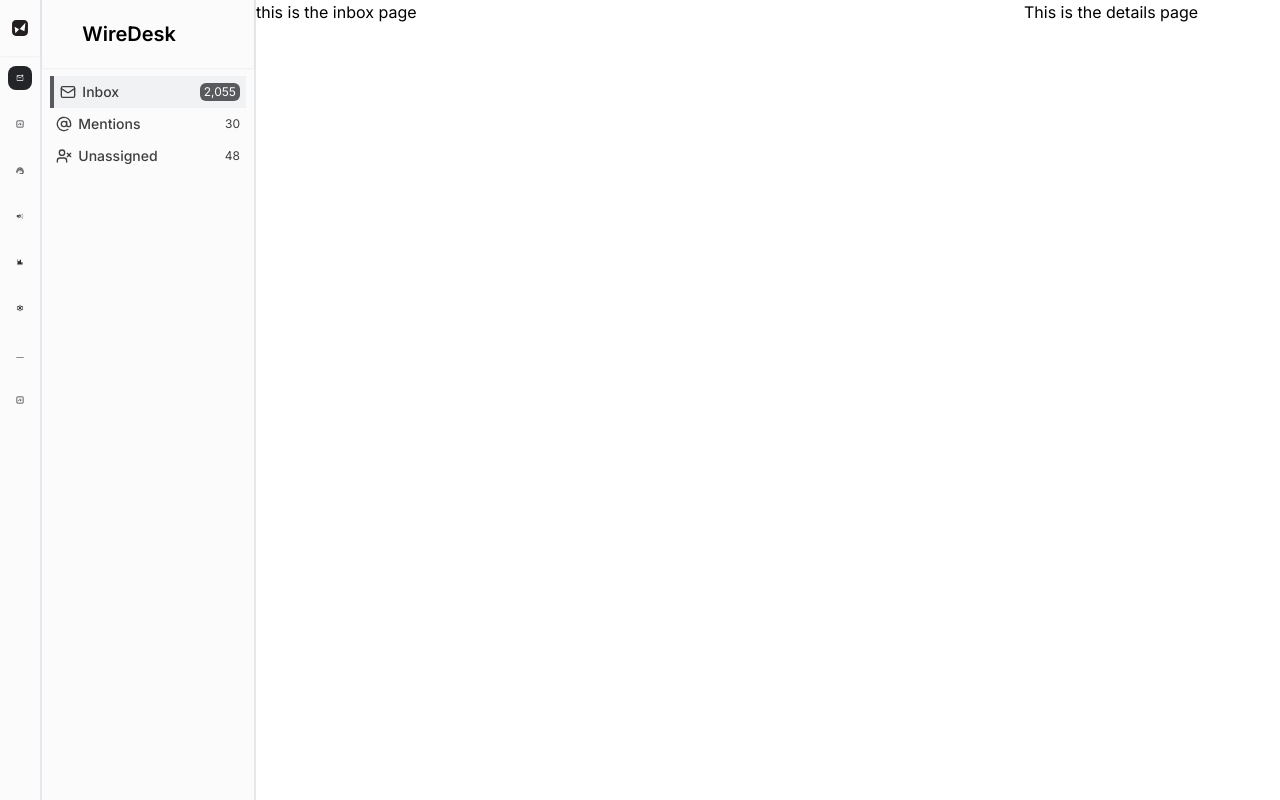
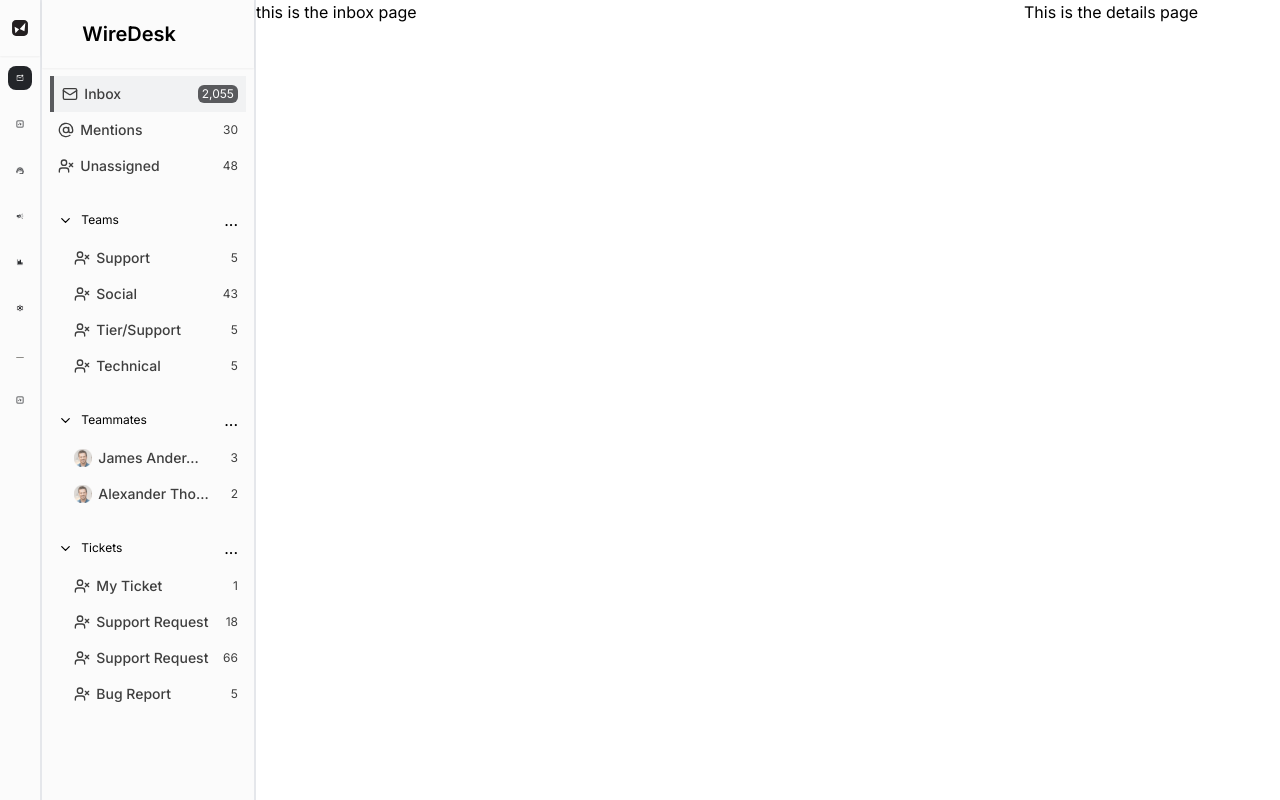
Before and after one commit to Marvelousy20/wiredesk, a Next.js app: page / in a window 1280 px wide. Built offline with nearby package versions, Linux system fonts and the light colour scheme.

Commit message:
making sidebar

```diff
--- a/package.json
+++ b/package.json
@@ -9,6 +9,7 @@
     "lint": "next lint"
   },
   "dependencies": {
+    "@headlessui/react": "^2.0.4",
     "lucide-react": "^0.383.0",
     "next": "14.2.3",
     "react": "^18",
--- /dev/null
+++ b/src/components/General/Dropdown.tsx
@@ -0,0 +1,51 @@
+"use client";
+import { useState } from "react";
+import { Transition } from "@headlessui/react";
+import { ChevronUp, ChevronDown } from "lucide-react";
+
+interface DropdownProps {
+  title: string;
+  items: any;
+}
+
+const Dropdown = ({ title, items }: DropdownProps) => {
+  const [isOpen, setIsOpen] = useState(true);
+
+  return (
+    <div className="w-full">
+      <button
+        className="flex justify-between items-center w-full p-2 focus:outline-none"
+        onClick={() => setIsOpen(!isOpen)}
+      >
+        <div className="flex items-center gap-2">
+          <span>
+            {isOpen ? <ChevronDown size={15} /> : <ChevronUp size={15} />}
+          </span>
+          <span className="text-[0.75rem]">{title}</span>
+        </div>
+
+        <div>...</div>
+      </button>
+
+      <Transition
+        show={isOpen}
+        enter="transition-all duration-300"
+        enterFrom="opacity-0 max-h-0"
+        enterTo="opacity-100 max-h-screen"
+        leave="transition-all duration-300"
+        leaveFrom="opacity-100 max-h-screen"
+        leaveTo="opacity-0 max-h-0"
+      >
+        <div className="overflow-hidden">
+          {items.map((item: string, index: number) => (
+            <div key={index} className="pl-4 border-gray-300">
+              {item}
+            </div>
+          ))}
+        </div>
+      </Transition>
+    </div>
+  );
+};
+
+export default Dropdown;
--- a/src/components/Sidebar/Inbox/inbox.tsx
+++ b/src/components/Sidebar/Inbox/inbox.tsx
@@ -1,8 +1,9 @@
 "use client";
 
 import { Mail, AtSign, UserX } from "lucide-react";
-import { title } from "process";
+import Dropdown from "@/components/General/Dropdown";
 import { useState } from "react";
+import Image from "next/image";
 
 const messages = [
   {
@@ -45,6 +46,56 @@ const teams = [
   },
 ];
 
+const teamsmates = [
+  {
+    title: "James Ander...",
+    unread: "3",
+    icon: (
+      <Image
+        src="/sidebar/items/avatar.svg"
+        alt="avatar"
+        width={18}
+        height={18}
+      />
+    ),
+  },
+  {
+    title: "Alexander Tho...",
+    unread: "2",
+    icon: (
+      <Image
+        src="/sidebar/items/avatar.svg"
+        alt="avatar"
+        width={18}
+        height={18}
+      />
+    ),
+  },
+];
+
+const tickets = [
+  {
+    title: "My Ticket",
+    unread: "1",
+    icon: <UserX size={16} />,
+  },
+  {
+    title: "Support Request",
+    unread: "18",
+    icon: <UserX size={16} />,
+  },
+  {
+    title: "Support Request",
+    unread: "66",
+    icon: <UserX size={16} />,
+  },
+  {
+    title: "Bug Report",
+    unread: "5",
+    icon: <UserX size={16} />,
+  },
+];
+
 export default function Inbox() {
   const [selectedInbox, setSelectedInbox] = useState("Inbox");
 
@@ -54,7 +105,7 @@ export default function Inbox() {
         {messages.map((message, id) => (
           <div
             key={id}
-            className={`flex items-center justify-between p-1.5 opacity-75 ${
+            className={`flex items-center justify-between p-2 opacity-75 ${
               selectedInbox === message.title &&
               "bg-[#EEEFF1] border-l-4 border-black opacity-100"
             }`}
@@ -77,8 +128,85 @@ export default function Inbox() {
         ))}
       </div>
 
-      <div>
+      {/* Teams */}
+      <div className="mt-4">
+        <Dropdown
+          title="Teams"
+          items={teams.map((team, id) => (
+            <div
+              key={id}
+              className="flex justify-between items-center p-2 opacity-75"
+            >
+              <div className="flex items-center gap-1.5 text-sm font-medium">
+                <p>{team.icon}</p>
+                <p>{team.title}</p>
+              </div>
 
+              <p
+                className={`text-[0.75rem] ${
+                  selectedInbox === team.title &&
+                  "bg-black text-white px-1 rounded-md"
+                }`}
+              >
+                {team.unread}
+              </p>
+            </div>
+          ))}
+        />
+      </div>
+
+      {/* Teammates */}
+      <div className="mt-4">
+        <Dropdown
+          title="Teammates"
+          items={teamsmates.map((teammate, id) => (
+            <div
+              key={id}
+              className="flex justify-between items-center p-2 opacity-75"
+            >
+              <div className="flex items-center gap-1.5 text-sm font-medium">
+                <p>{teammate.icon}</p>
+                <p>{teammate.title}</p>
+              </div>
+
+              <p
+                className={`text-[0.75rem] ${
+                  selectedInbox === teammate.title &&
+                  "bg-black text-white px-1 rounded-md"
+                }`}
+              >
+                {teammate.unread}
+              </p>
+            </div>
+          ))}
+        />
+      </div>
+
+      {/* Tickets */}
+      <div className="mt-4">
+        <Dropdown
+          title="Tickets"
+          items={tickets.map((ticket, id) => (
+            <div
+              key={id}
+              className="flex justify-between items-center p-2 opacity-75"
+            >
+              <div className="flex items-center gap-1.5 text-sm font-medium">
+                <p>{ticket.icon}</p>
+                <p>{ticket.title}</p>
+              </div>
+
+              <p
+                className={`text-[0.75rem] ${
+                  selectedInbox === ticket.title &&
+                  "bg-black text-white px-1 rounded-md"
+                }`}
+              >
+                {ticket.unread}
+              </p>
+            </div>
+          ))}
+        />
       </div>
     </div>
   );
```
Also changed, not shown: public/sidebar/items/avatar.svg (added), 1 other file (tests, documents, lock files or other folders).
